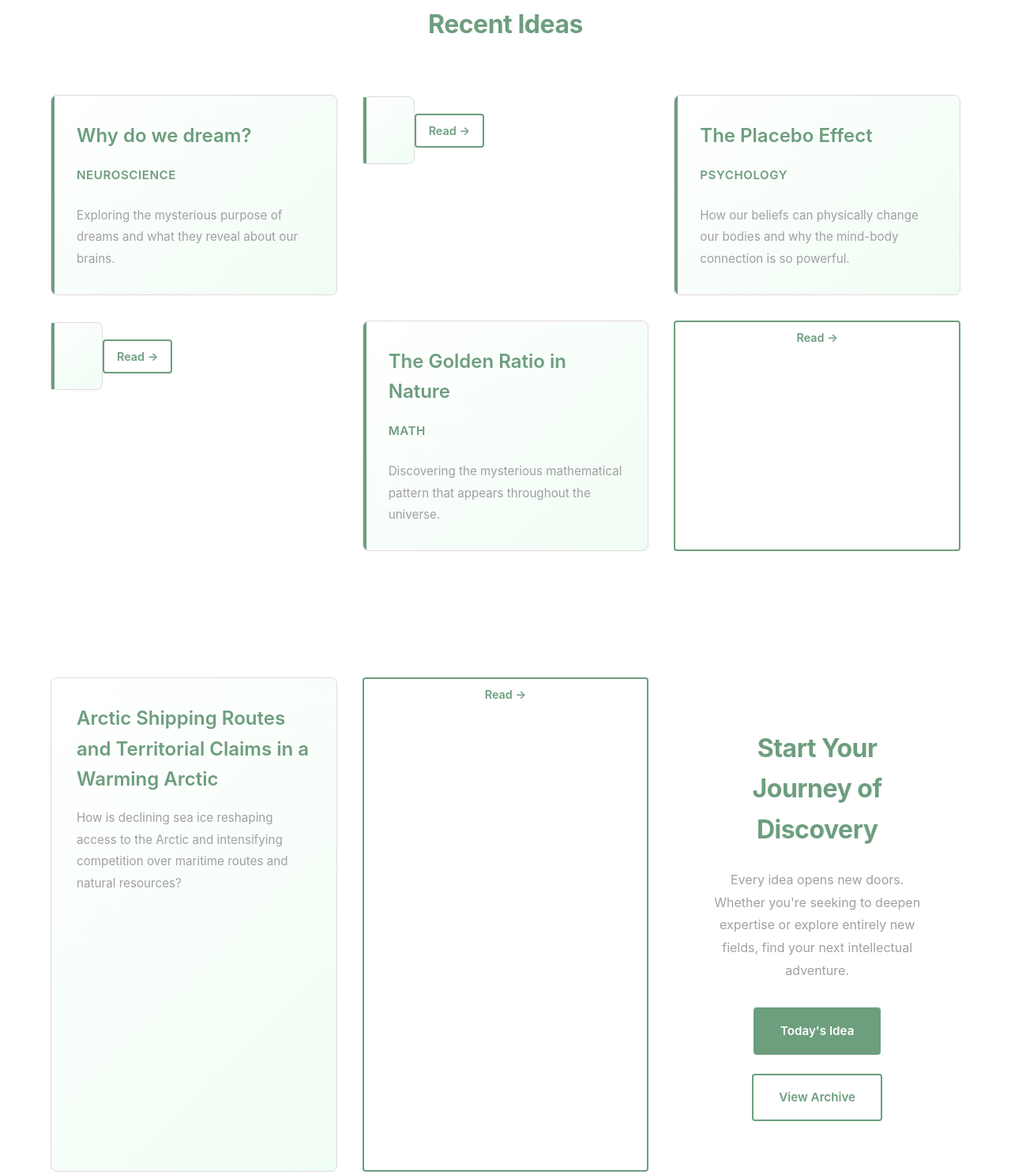
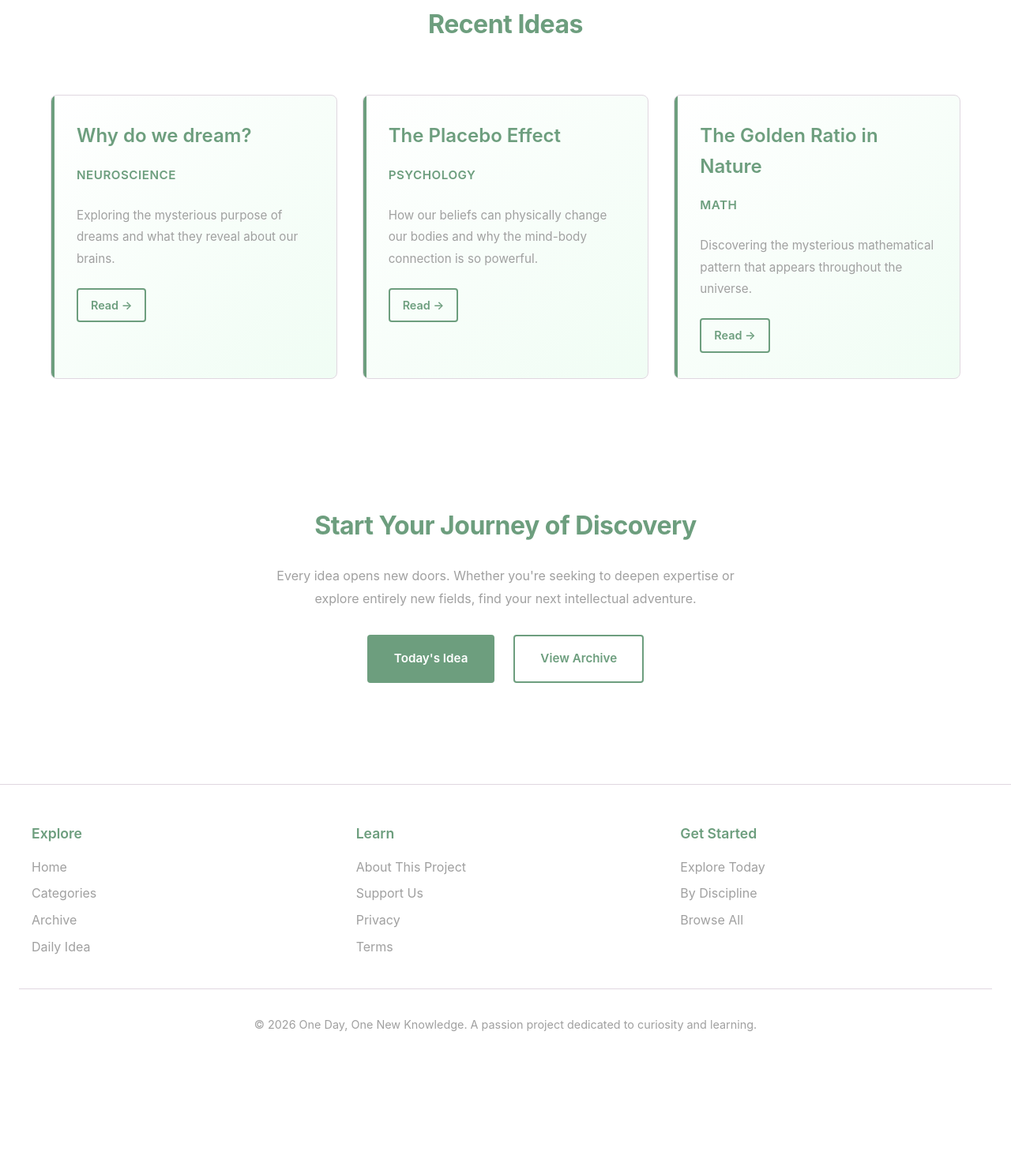
Before and after one commit to curiousteenagers/onedayonenewknowledge, a plain HTML site: page index.html in a window 1280 px wide. Shown: the part 1780-3267 px from the top of the page at 79% size. After the commit the page ends 3163 px from the top, so only its background shows below. Drawn offline with Linux system fonts and the light colour scheme; files whose address does not match are found by name.

Commit message:
Update index.html

```diff
--- a/index.html
+++ b/index.html
@@ -97,45 +97,48 @@
     </div>
   </section>
 
+
 <!-- Featured Ideas Section -->
 <section class="page-section white">
   <div class="container">
-      <h2 style="text-align: center; margin-bottom: var(--spacing-2xl);">Recent Ideas</h2>
+    <h2 style="text-align: center; margin-bottom: var(--spacing-2xl);">
+      Recent Ideas
+    </h2>
+
     <div class="grid grid-3">
-        <a href="idea-1.html" class="card featured-card" style="text-decoration: none; color: inherit;">
+
+      <div class="card featured-card">
         <h3>Why do we dream?</h3>
         <p class="card-category">Neuroscience</p>
         <p>Exploring the mysterious purpose of dreams and what they reveal about our brains.</p>
         <div style="margin-top: var(--spacing-md);">
           <a href="idea-1.html" class="btn btn-small btn-secondary">Read →</a>
         </div>
-        </a>
-        <a href="idea-2.html" class="card featured-card" style="text-decoration: none; color: inherit;">
+      </div>
+
+      <div class="card featured-card">
         <h3>The Placebo Effect</h3>
         <p class="card-category">Psychology</p>
         <p>How our beliefs can physically change our bodies and why the mind-body connection is so powerful.</p>
         <div style="margin-top: var(--spacing-md);">
           <a href="idea-2.html" class="btn btn-small btn-secondary">Read →</a>
         </div>
-        </a>
-        <a href="idea-3.html" class="card featured-card" style="text-decoration: none; color: inherit;">
+      </div>
+
+      <div class="card featured-card">
         <h3>The Golden Ratio in Nature</h3>
         <p class="card-category">Math</p>
         <p>Discovering the mysterious mathematical pattern that appears throughout the universe.</p>
+        <div style="margin-top: var(--spacing-md);">
           <a href="idea-3.html" class="btn btn-small btn-secondary">Read →</a>
+        </div>
+      </div>
+
+    </div>
   </div>
 </section>
 
-    <section class="page-section light">
-        <div class="container">
-            <div class="grid grid-3">
 
-
-                 <a href="arcticsovereignty.html" class="card" style="text-decoration: none; color: inherit;">
-                    <h3>Arctic Shipping Routes and Territorial Claims in a Warming Arctic</h3>
-                    <p>How is declining sea ice reshaping access to the Arctic and intensifying competition over maritime routes and natural resources?</p>
-                    <a href="idea-3.html" class="btn btn-small btn-secondary">Read →</a>
-                </a>
 
   <!-- Call to Action -->
   <section class="page-section light">
```
Lines whose indentation alone changed are shown as unchanged.
